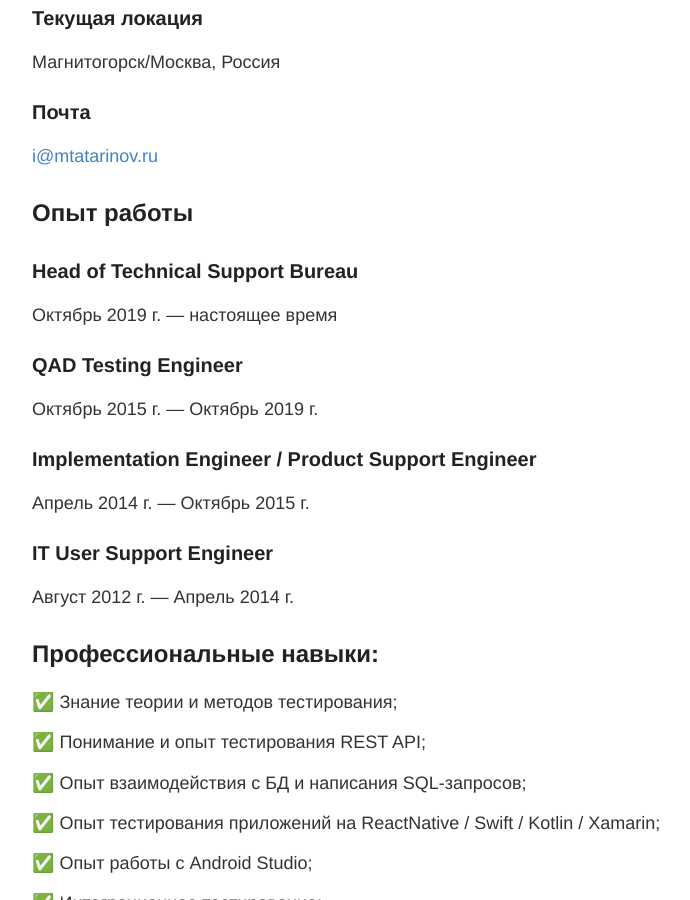
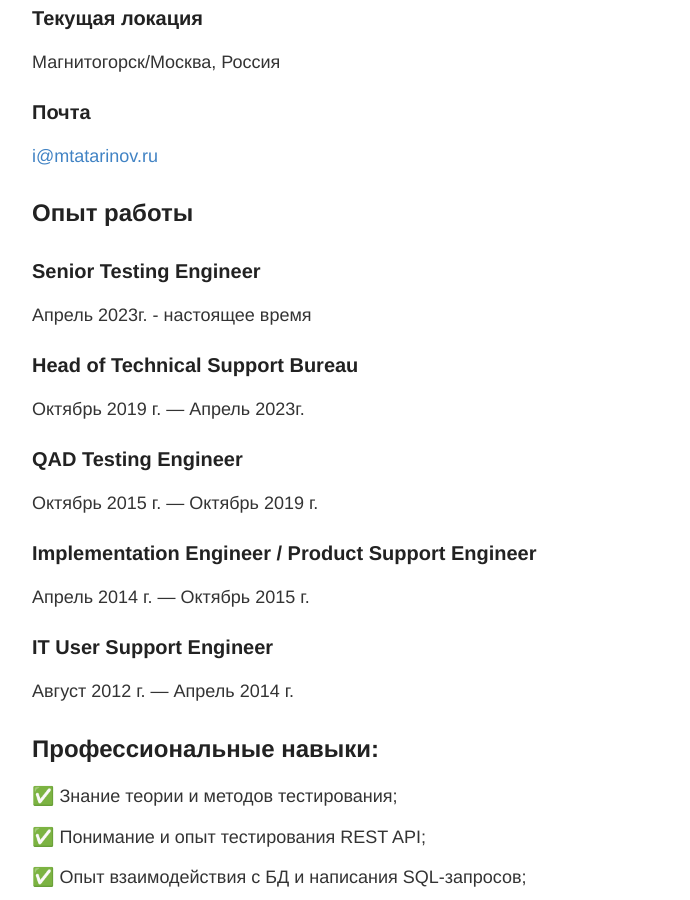
Before and after one commit to tatarinovms/tatarinovms.github.io, a Jekyll site: the page built from cv.md, in a window 1280 px wide and 900 px high, scrolled down 551 px. Shown: the whole window, without its empty margins (248-938 px from the left). Built offline with Jekyll 4.4.1, drawn with Linux system fonts in a browser that asks for light colours.

Commit message:
Update cv.md

```diff
--- a/cv.md
+++ b/cv.md
@@ -17,9 +17,13 @@ permalink: /cv/
 
 ## Опыт работы
 
+### Senior Testing Engineer
+
+Апрель 2023г. - настоящее время
+
 ### Head of Technical Support Bureau
 
-Октябрь 2019 г. — настоящее время
+Октябрь 2019 г. — Апрель 2023г.
 
 ### QAD Testing Engineer
 
```
